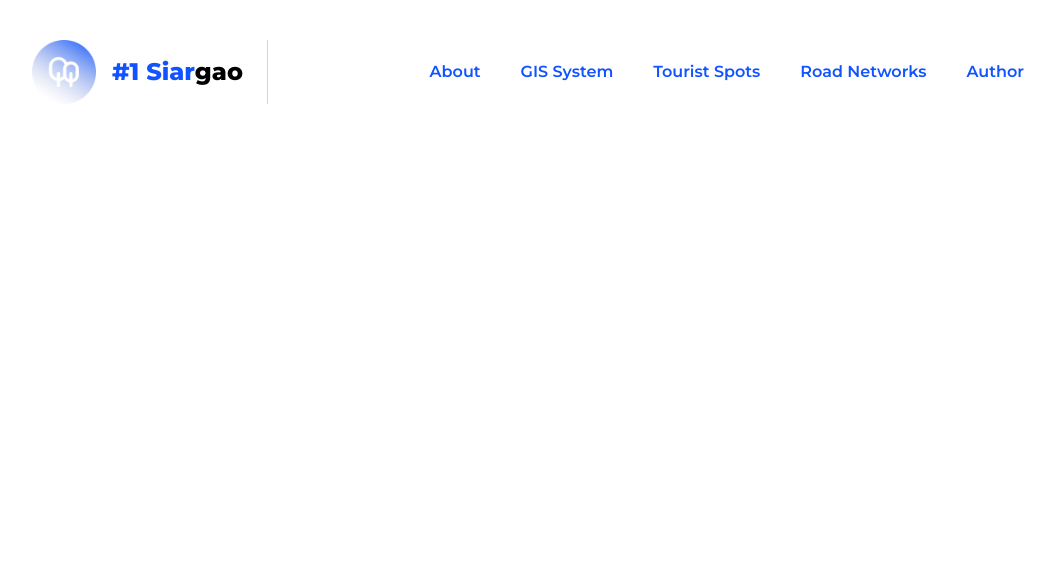
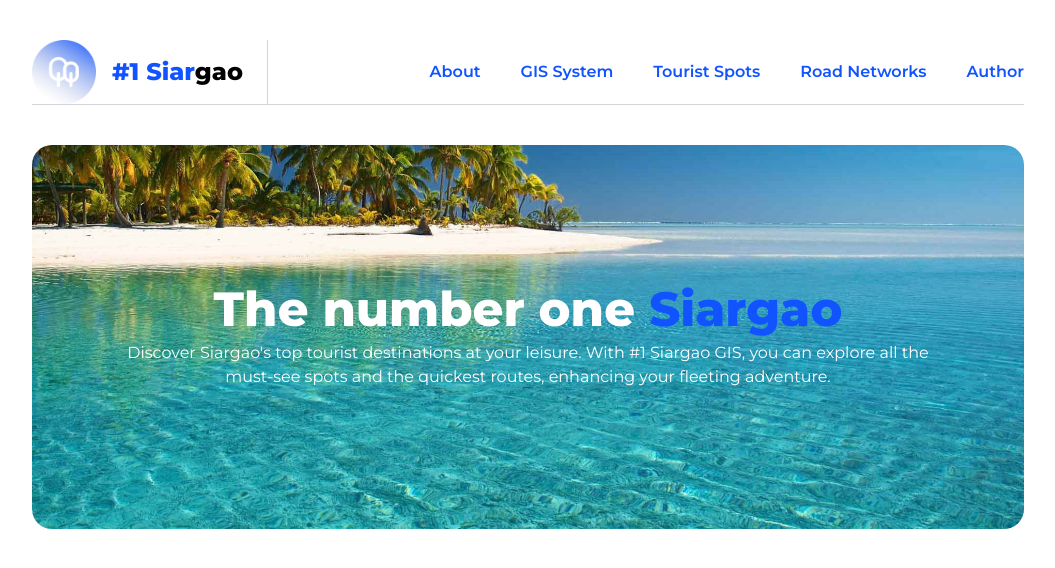
Before and after one commit to qarudafxz/one-siargao, a React (Vite) app: page / in a window 1280 px wide. Shown: the top 568 px of the page, without its empty margins (112-1167 px from the left). Built offline with nearby package versions, Linux system fonts and the light colour scheme.

Commit message:
feat: added hero

```diff
--- /dev/null
+++ b/src/components/Hero.tsx
@@ -0,0 +1,30 @@
+import React from 'react'
+import cover from '@/assets/cover.jpg'
+import { useMedia } from '@/hooks/useMedia'
+
+const Hero: React.FC = () => {
+ const isMobile = useMedia('(max-width: 768px)')
+ return (
+  <div className="mt-10">
+   <div
+    className="font-main h-96 flex items-center justify-center bg-cover bg-center rounded-[20px]"
+    style={{ backgroundImage: `url(${cover})` }}
+   >
+    <div className="flex flex-col gap-2 items-center p-20">
+     <h1
+      className={`${isMobile ? 'text-xl' : 'text-5xl'} font-extrabold text-white`}
+     >
+      The number one <span className="text-main">Siargao</span>
+     </h1>
+     <p className="text-center text-white">
+      Discover Siargao's top tourist destinations at your leisure. With #1
+      Siargao GIS, you can explore all the must-see spots and the quickest
+      routes, enhancing your fleeting adventure.
+     </p>
+    </div>
+   </div>
+  </div>
+ )
+}
+
+export default Hero
--- a/src/components/Landing.tsx
+++ b/src/components/Landing.tsx
@@ -1,6 +1,6 @@
 import React from 'react'
 import { useMedia } from '@/hooks/useMedia'
-import { Navbar } from './index'
+import { Navbar, Hero } from './index'
 
 const Landing: React.FC = () => {
  const isMobile = useMedia('(max-width: 768px)')
@@ -8,6 +8,7 @@ const Landing: React.FC = () => {
   <div className="font-main h-screen bg-cover bg-center">
    <div className={`${isMobile ? 'px-8' : 'px-36'} pt-10`}>
     <Navbar />
+    <Hero />
    </div>
   </div>
  )
--- a/src/components/Navbar.tsx
+++ b/src/components/Navbar.tsx
@@ -10,7 +10,7 @@ const Navbar: React.FC = () => {
    {isMobile ? (
     <img src={logo} alt="Island Hopping Siargao" className={`w-10 h-auto`} />
    ) : (
-    <div className="flex justify-between items-center">
+    <div className="flex justify-between items-center border-b border-zinc-300">
      <div className="flex items-center gap-4 border-r border-zinc-300 pr-6">
       <img src={logo} alt="Island Hopping Siargao" className={`w-16 h-auto`} />
       <h1 className="font-extrabold text-2xl text-main">
--- a/src/components/index.ts
+++ b/src/components/index.ts
@@ -1,2 +1,3 @@
 export { default as Navbar } from './Navbar'
 export { default as Landing } from './Landing'
+export { default as Hero } from './Hero'
--- /dev/null
+++ b/src/pages/gis/System.tsx
@@ -0,0 +1,7 @@
+import React from 'react'
+
+const System: React.FC = () => {
+ return <div>System</div>
+}
+
+export default System
```
